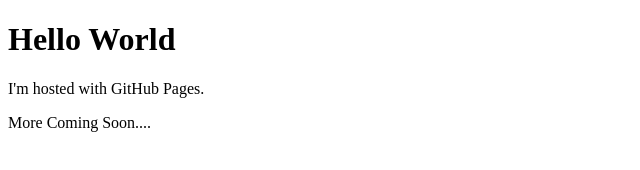
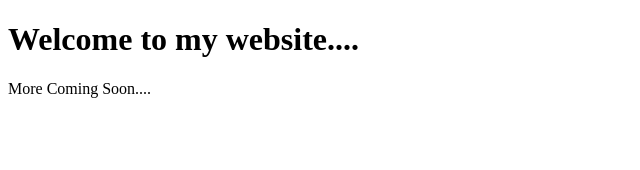
Before and after one commit to abhin1899/abhin1899.github.io, a plain HTML site: page index.html in a window 1280 px wide. Shown: the whole page, without its empty margins (0-640 px from the left). Drawn offline with Linux system fonts and the light colour scheme.

Commit message:
Update index.html

```diff
--- a/index.html
+++ b/index.html
@@ -1,8 +1,7 @@
 <!DOCTYPE html>
 <html>
 <body>
-<h1>Hello World</h1>
-<p>I'm hosted with GitHub Pages.</p>
+<h1>Welcome to my website....</h1>
 <p>More Coming Soon....</p>
 </body>
 </html>
```
